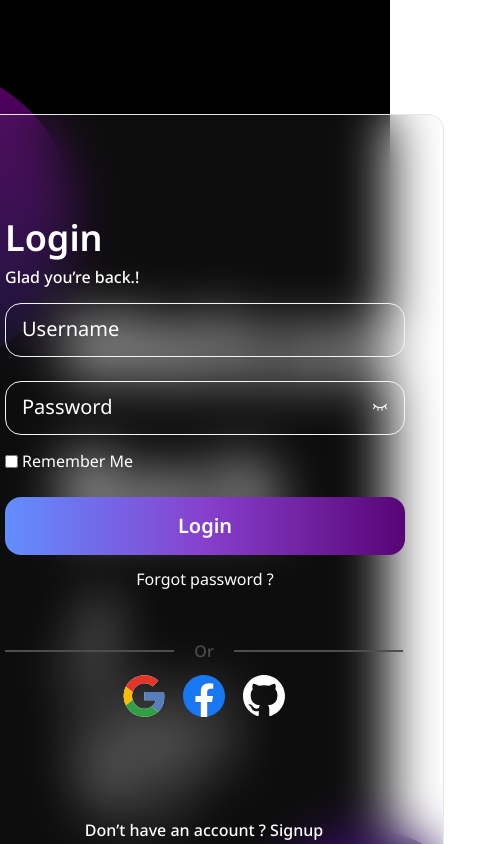
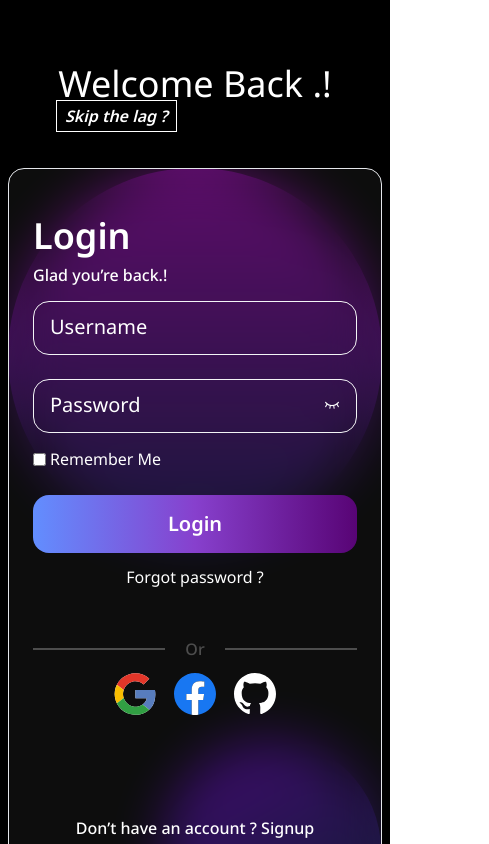
Before and after one commit to anangyoga/login-dark, a React (Vite) app: page / in a window 390 px wide. Shown: the top 844 px of the page, 489 px wide, since content can reach past the window. Built offline with nearby package versions, Linux system fonts and the light colour scheme; a web font is replaced by a local one.

Commit message:
fix: responsive sm

```diff
--- a/src/components/Login.tsx
+++ b/src/components/Login.tsx
@@ -9,22 +9,22 @@ import { Link } from "react-router-dom";
 
 const Login = () => {
   return (
-    <section className="grid grid-cols-5 gap-24 px-[60px] py-[114px]">
-      <div className="col-span-3">
-        <div className="flex flex-col justify-center min-h-screen">
-          <h1 className="text-8xl font-semibold text-white leading-normal">Welcome Back .!</h1>
+    <section className="px-2 py-16 flex flex-col gap-10 sm:grid sm:grid-cols-5 sm:gap-24 sm:px-[60px] sm:py-[114px]">
+      <div className="sm:col-span-3">
+        <div className="flex flex-col justify-center sm:min-h-screen">
+          <h1 className="text-4xl text-center sm:text-start sm:text-8xl sm:font-semibold text-white sm:leading-normal">Welcome Back .!</h1>
 
-          <div className="pl-5">
-            <span className="text-[32px] text-white font-semibold italic border-4 border-white px-6 py-[14px]">Skip the lag ?</span>
+          <div className="pl-12 sm:pl-5">
+            <span className="sm:text-[32px] text-white font-semibold italic border px-2 py-1 sm:border-4 border-white sm:px-6 sm:py-[14px]">Skip the lag ?</span>
           </div>
         </div>
       </div>
 
-      <div className="w-[480px] relative col-span-2 justify-self-end">
-        <ElipseTopIcon className="absolute w-[302px] h-[302px] -top-12 -left-48" />
-        <ElipseRightIcon className="absolute -bottom-20 -right-9" />
-        <div className="border border-gray-200 rounded-2xl bg-white bg-opacity-5 backdrop-blur-[26px] px-10 py-24 text-white flex flex-col gap-12">
-          <div className="flex flex-col gap-[14px] w-[400px]">
+      <div className="sm:w-[480px] relative col-span-2 justify-self-end">
+        <ElipseTopIcon className="absolute sm:w-[302px] sm:h-[302px] sm:-top-12 sm:-left-48" />
+        <ElipseRightIcon className="absolute bottom-0 right-0 sm:-bottom-20 sm:-right-9" />
+        <div className="border border-gray-200 rounded-2xl bg-white bg-opacity-5 backdrop-blur-[26px] px-6 py-10 sm:px-10 sm:py-24 text-white flex flex-col gap-12">
+          <div className="flex flex-col gap-[14px] sm:w-[400px]">
             <div>
               <h3 className="text-4xl leading-normal font-semibold">Login</h3>
               <p className="text-base font-medium leading-normal">Glad you’re back.!</p>
@@ -74,7 +74,7 @@ const Login = () => {
                   Signup
                 </Link>
               </p>
-              <div className="flex justify-between items-center">
+              <div className="flex flex-col sm:flex-row items-center sm:justify-between ">
                 <p className="text-base font-normal cursor-pointer">Terms & Conditions</p>
                 <p className="text-base font-normal cursor-pointer">Support</p>
                 <p className="text-base font-normal cursor-pointer">Customer Care</p>
```
